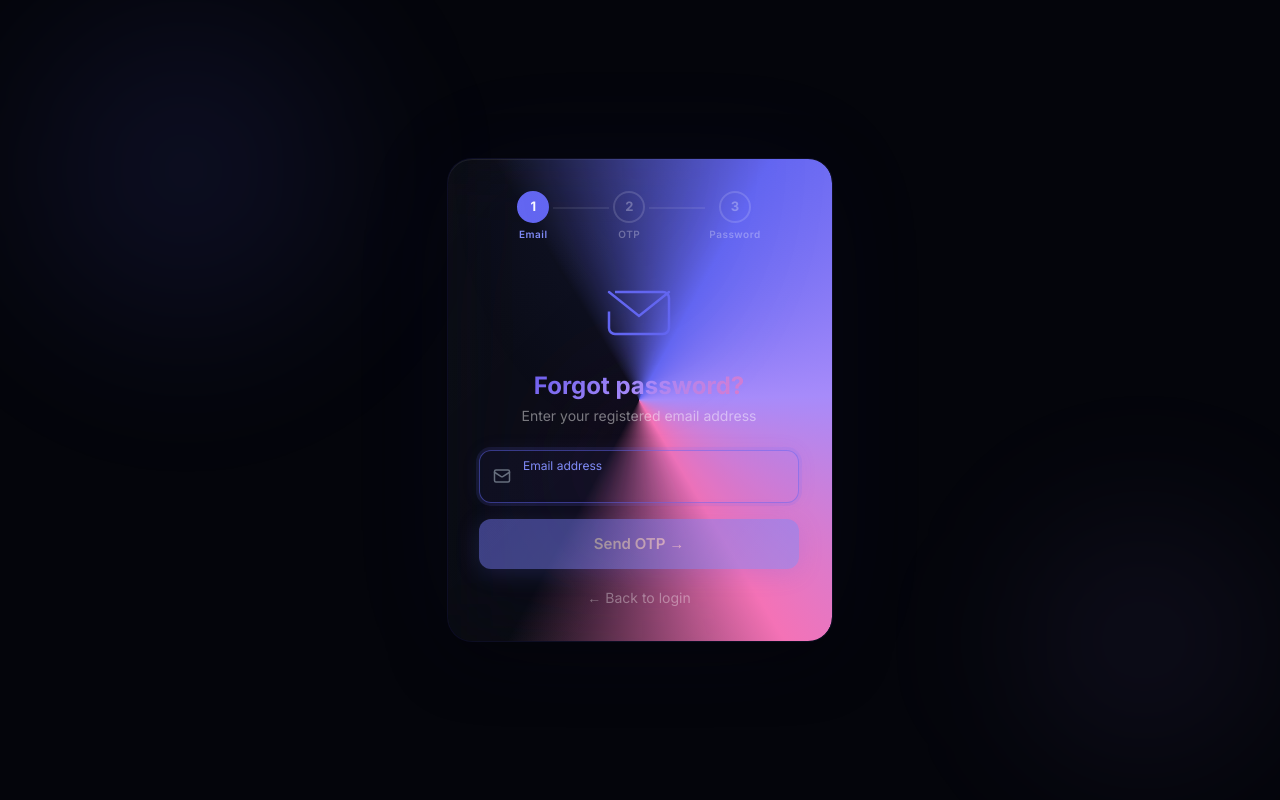
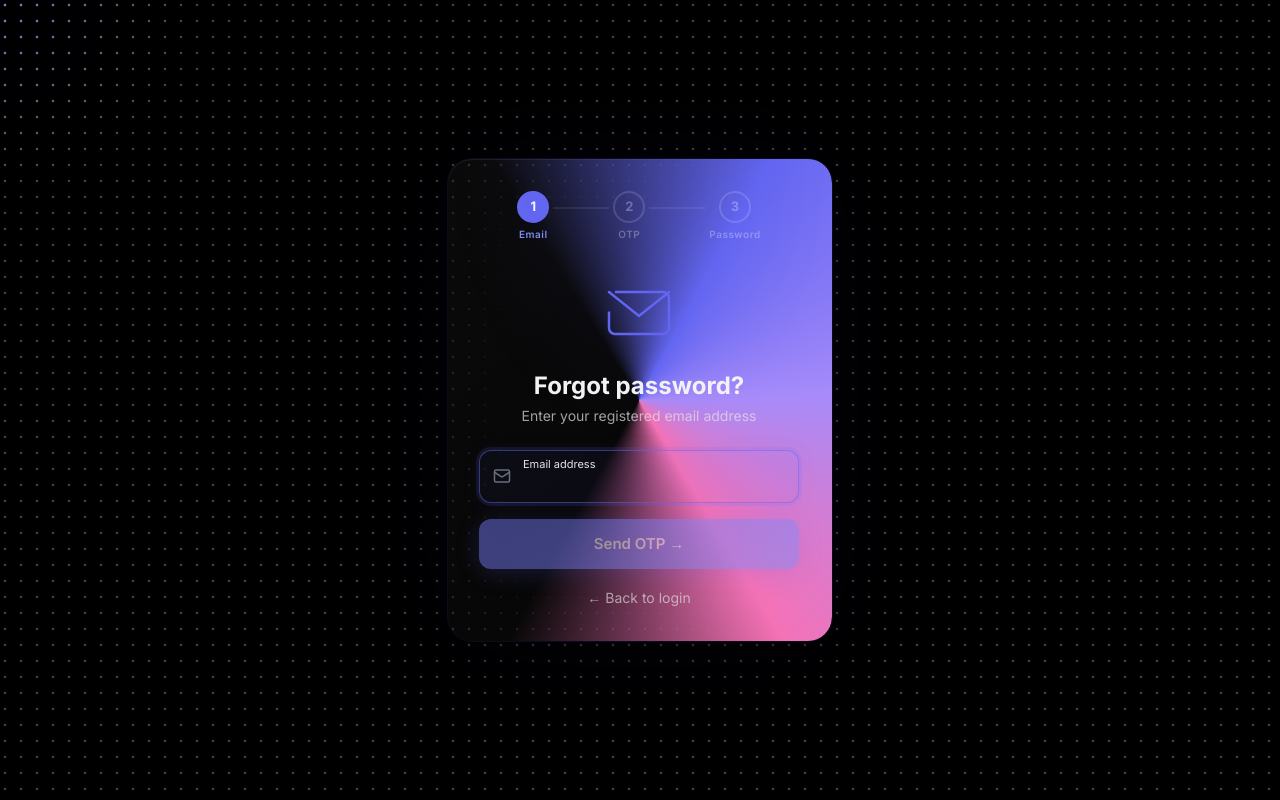
Before and after one commit to Pushkar111/GateGaurd-IITGN-Databases-CS432, a React (Vite) app in the folder assignment-2/Module_B/frontend/: page /forgot-password in a window 1280 px wide. Built offline with nearby package versions, Linux system fonts and the light colour scheme.

Commit message:
feat: integrate HeroHighlight component and enhance styling in ForgotPasswordPage

```diff
--- a/assignment-2/Module_B/frontend/src/pages/ForgotPasswordPage.jsx
+++ b/assignment-2/Module_B/frontend/src/pages/ForgotPasswordPage.jsx
@@ -12,6 +12,7 @@ import {
 } from 'lucide-react';
 import * as authApi from '@/api/auth.api';
 import { toast } from 'sonner';
+import { HeroHighlight } from '@/components/ui/hero-highlight';
 
 // ── Floating label auth-input wrapper ─────────────────────────────────
 function FloatingInput({ label, icon: Icon, type = 'text', value, onChange, error, autoFocus, name, register, showToggle, onToggleShow }) {
@@ -26,11 +27,11 @@ function FloatingInput({ label, icon: Icon, type = 'text', value, onChange, erro
           value={value}
           onChange={onChange}
           autoFocus={autoFocus}
-          className="auth-input peer"
+          className="auth-input auth-input-floating peer"
           placeholder=" "
           style={showToggle ? { paddingRight: 44 } : {}}
         />
-        <label className="absolute left-11 top-1/2 -translate-y-1/2 text-[15px] text-white/30 pointer-events-none transition-all duration-200 peer-focus:text-xs peer-focus:top-2 peer-focus:-translate-y-0 peer-focus:text-indigo-400 peer-[:not(:placeholder-shown)]:text-xs peer-[:not(:placeholder-shown)]:top-2 peer-[:not(:placeholder-shown)]:-translate-y-0">
+        <label className="absolute left-11 top-1/2 -translate-y-1/2 text-[15px] text-zinc-400 pointer-events-none transition-all duration-200 peer-focus:top-1.5 peer-focus:-translate-y-0 peer-focus:text-[11px] peer-focus:text-zinc-200 peer-[:not(:placeholder-shown)]:top-1.5 peer-[:not(:placeholder-shown)]:-translate-y-0 peer-[:not(:placeholder-shown)]:text-[11px]">
           {label}
         </label>
         {showToggle !== undefined && (
@@ -410,23 +411,16 @@ export default function ForgotPasswordPage() {
   }
 
   return (
-    <div className="min-h-screen relative overflow-hidden auth-grid-bg"
-         style={{ background: 'hsl(228 50% 3%)' }}>
-
-      {/* Background orbs */}
-      <div style={{ position:'absolute', top:'-10%', left:'-5%',  width:500, height:500, borderRadius:'50%', background:'radial-gradient(circle, rgba(99,102,241,0.12) 0%, transparent 70%)', filter:'blur(60px)', pointerEvents:'none' }}/>
-      <div style={{ position:'absolute', bottom:'-5%',right:'-5%', width:400, height:400, borderRadius:'50%', background:'radial-gradient(circle, rgba(167,139,250,0.08) 0%, transparent 70%)', filter:'blur(60px)', pointerEvents:'none' }}/>
-      <div style={{ position:'absolute', top:'40%',  left:'40%',   width:300, height:300, borderRadius:'50%', background:'radial-gradient(circle, rgba(244,114,182,0.06) 0%, transparent 70%)', filter:'blur(40px)', pointerEvents:'none' }}/>
-
-      {/* Card */}
-      <div className="relative z-10 flex items-center justify-center min-h-screen p-4">
+    <HeroHighlight containerClassName="dark bg-[#0d0d1a]">
+      <div className="simple-auth-page">
+        <div className="w-full simple-auth-grid">
         <AnimatePresence mode="wait">
           {isSuccess ? (
             <motion.div
               key="success"
               initial={{ opacity:0, scale:0.95 }} animate={{ opacity:1, scale:1 }} exit={{ opacity:0 }}
               transition={{ duration:0.35 }}
-              className="auth-card w-full max-w-sm p-8 text-center"
+              className="auth-card mx-auto w-full max-w-sm p-8 text-center"
             >
               <SuccessCheckmark/>
               <h2 className="gradient-text text-2xl font-bold mb-2" style={{ background:'linear-gradient(135deg,#10b981,#34d399)', WebkitBackgroundClip:'text', WebkitTextFillColor:'transparent' }}>
@@ -444,7 +438,7 @@ export default function ForgotPasswordPage() {
             <motion.div
               key="card"
               initial={{ opacity:0, y:20 }} animate={{ opacity:1, y:0 }}
-              className="auth-card w-full max-w-sm p-8"
+              className="auth-card mx-auto w-full max-w-sm p-8"
             >
               <StepIndicator step={step} />
 
@@ -453,8 +447,8 @@ export default function ForgotPasswordPage() {
                 {step === 1 && (
                   <motion.div key="s1" variants={stepVariants} initial="enter" animate="center" exit="exit">
                     <AnimatedMailIcon/>
-                    <h1 className="gradient-text text-2xl font-bold text-center mb-1">Forgot password?</h1>
-                    <p className="text-center text-sm mb-6" style={{ color:'rgba(255,255,255,0.45)' }}>
+                    <h1 className="text-zinc-100 text-2xl font-bold text-center mb-1">Forgot password?</h1>
+                    <p className="text-center text-sm mb-6" style={{ color:'rgba(228,228,231,0.7)' }}>
                       Enter your registered email address
                     </p>
                     <form onSubmit={handleSendOtp}>
@@ -487,7 +481,7 @@ export default function ForgotPasswordPage() {
                       </button>
                     </form>
                     <div className="text-center mt-4">
-                      <Link to="/login" className="text-sm" style={{ color:'rgba(255,255,255,0.35)', textDecoration:'none' }}>
+                      <Link to="/login" className="text-sm" style={{ color:'rgba(228,228,231,0.65)', textDecoration:'none' }}>
                         ← Back to login
                       </Link>
                     </div>
@@ -498,8 +492,8 @@ export default function ForgotPasswordPage() {
                 {step === 2 && (
                   <motion.div key="s2" variants={stepVariants} initial="enter" animate="center" exit="exit">
                     <AnimatedEnvelopeOpen/>
-                    <h1 className="text-xl font-bold text-center mb-1" style={{ color:'#f1f5f9' }}>Check your email</h1>
-                    <p className="text-center text-sm mb-2" style={{ color:'rgba(255,255,255,0.45)' }}>
+                    <h1 className="text-xl font-bold text-center mb-1" style={{ color:'#f4f4f5' }}>Check your email</h1>
+                    <p className="text-center text-sm mb-2" style={{ color:'rgba(228,228,231,0.7)' }}>
                       We sent a code to
                     </p>
                     <div className="text-center mb-6">
@@ -587,8 +581,8 @@ export default function ForgotPasswordPage() {
                 {step === 3 && (
                   <motion.div key="s3" variants={stepVariants} initial="enter" animate="center" exit="exit">
                     <AnimatedShieldIcon isSuccess={canReset}/>
-                    <h1 className="text-xl font-bold text-center mb-1" style={{ color:'#f1f5f9' }}>Set new password</h1>
-                    <p className="text-center text-sm mb-6" style={{ color:'rgba(255,255,255,0.45)' }}>
+                    <h1 className="text-xl font-bold text-center mb-1" style={{ color:'#f4f4f5' }}>Set new password</h1>
+                    <p className="text-center text-sm mb-6" style={{ color:'rgba(228,228,231,0.7)' }}>
                       Choose a strong password for your account
                     </p>
                     <form onSubmit={handleReset} className="text-left">
@@ -644,7 +638,8 @@ export default function ForgotPasswordPage() {
             </motion.div>
           )}
         </AnimatePresence>
+        </div>
       </div>
-    </div>
+    </HeroHighlight>
   );
 }
```
